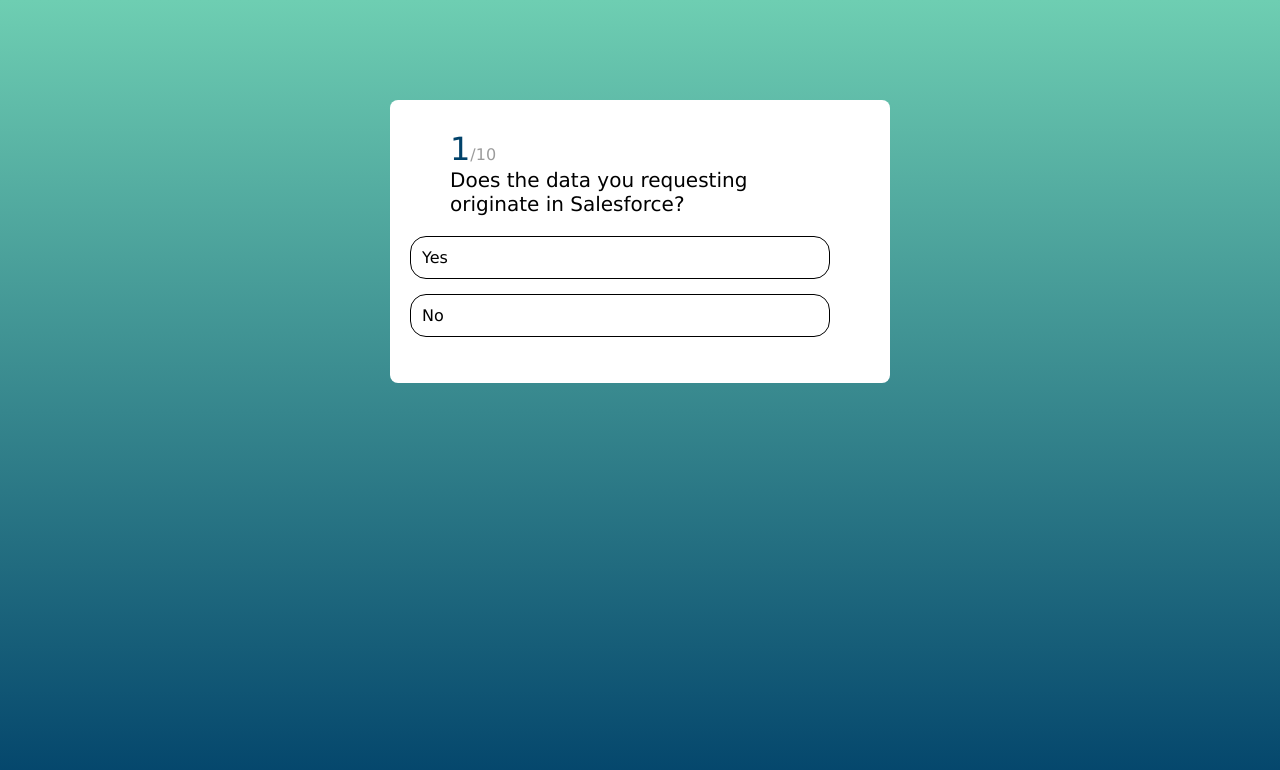
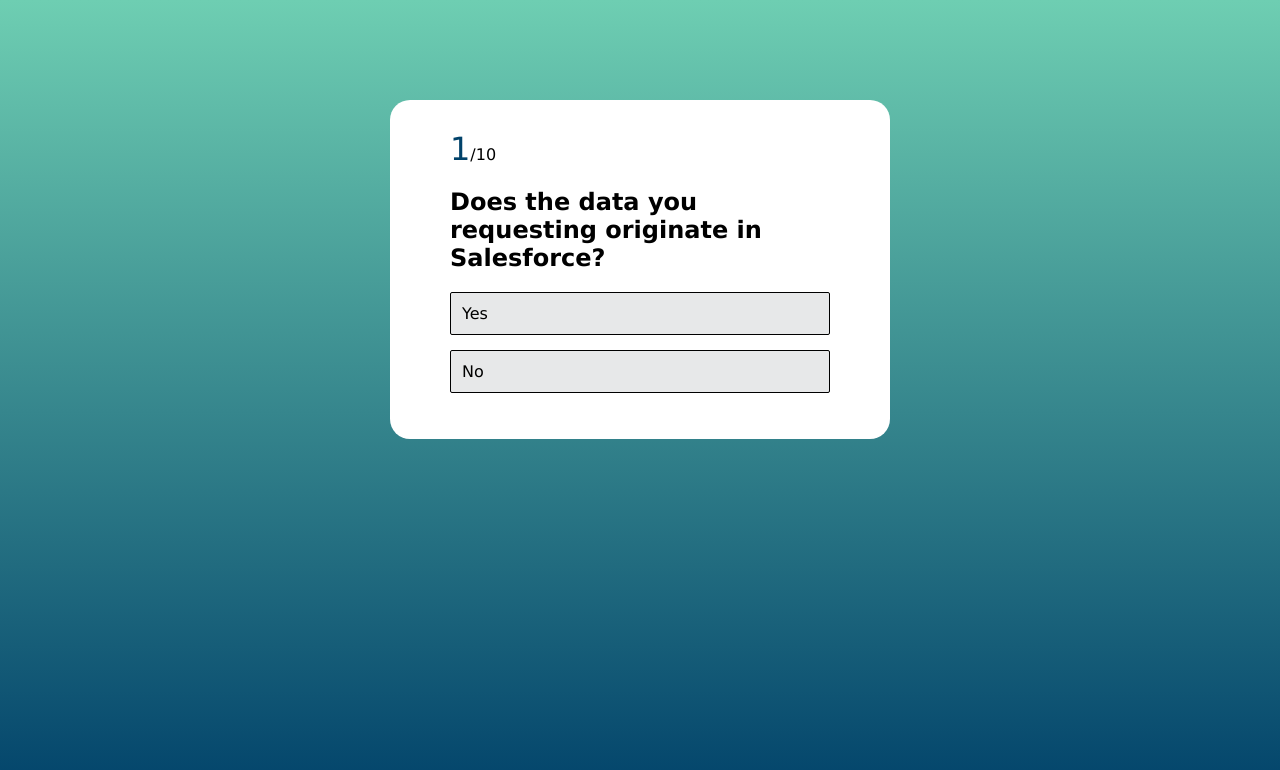
Before and after one commit to k-changwu/gwc-research-analytics, a React (Create React App) app: page / in a window 1280 px wide. Shown: the top 770 px of the page. Built offline with nearby package versions, Linux system fonts and the light colour scheme.

Commit message:
fixed answer choices styling

```diff
--- a/src/Quiz.jsx
+++ b/src/Quiz.jsx
@@ -1,4 +1,7 @@
 import { useState } from "react";
+import "./index.css";
+
+
 
 const Quiz = ({questions}) => {
     const[currentQuestion, setCurrentQuestion] = useState(0);
@@ -8,7 +11,7 @@
 
     const onAnswerClick = (answer, index) => {
         setAnswerIdx(index);
-        if (answer == "Yes") {
+        if (answer === "Yes") {
             setAnswer(true);
 
         }else{
@@ -18,18 +21,19 @@
 
     }
 
-    return  <div className = "quiz-container">
+    return  (
+        <div className = "quiz-container" >
         <>
         <span className = "active-question-no">{currentQuestion + 1}</span>
         <span className = "total-question">/{questions.length}</span>
         <h2>{question} </h2>
-        <ul>
+        <ul style = {{ listStyle: 'none', padding: 0, listStyleType: 'none'}}>
             {
                 choices.map((answer, index) => (
                     <li
                         onClick={() => onAnswerClick(answer, index)}
                         key = {answer}
-                        className = {answerIdx == index ? "selected-answer" : null}
+                        className = {answerIdx === index ? "selected-answer" : null}
 
                     >
                         {answer}
@@ -40,7 +44,8 @@
             }
         </ul>
         </>
-    </div>;
+    </div>
+    );
 
 };
 
--- a/src/index.css
+++ b/src/index.css
@@ -3,6 +3,7 @@
 accent: #ece81a   yellow
 bg: #ffffff
 bg accent: #f4364c red
+light gray: #e7e8e9
 disabled: #9c9c9c gray
 foregrouund: #000000  black
 dark blue #01426a
@@ -17,18 +18,19 @@
     margin: 0 auto;
     padding: 0 30px;
     height: 100vh;
-
-
+    list-style: none;
+    list-style-type: none;
 
 }
 .quiz-container{
     width: 500px;
     background: #ffffff;
-    border-radius: 8px;
+    border-radius: 20px;
     margin-top: 100px;
 
     padding: 30px 60px;
     box-sizing: border-box;
+}
 
     .active-question-no{
         font-size: 32px;
@@ -50,26 +52,26 @@
         font-weight: lighter;
         margin: 0;
 
-    }
+    };
 
-    ul {
+    ul{
         margin-top: 20px;
         margin-left: -40px;
         list-style: none;
-        padding: 0;
+        list-style-type: none;
+
+
     }
 
-    ul li {
+    li{
         text-decoration: none;
-
-        color: #000000;
-        font-size: 16px;
         border: 1px solid #000000;
-        border-radius: 16px;
+        background: #e7e8e9;
+        font-size: 16 px;
+        list-style: none;
         padding: 11px;
         margin-top: 15px;
         cursor: pointer;
+        border-radius: 2px;
+
     }
-
-
-}
```
